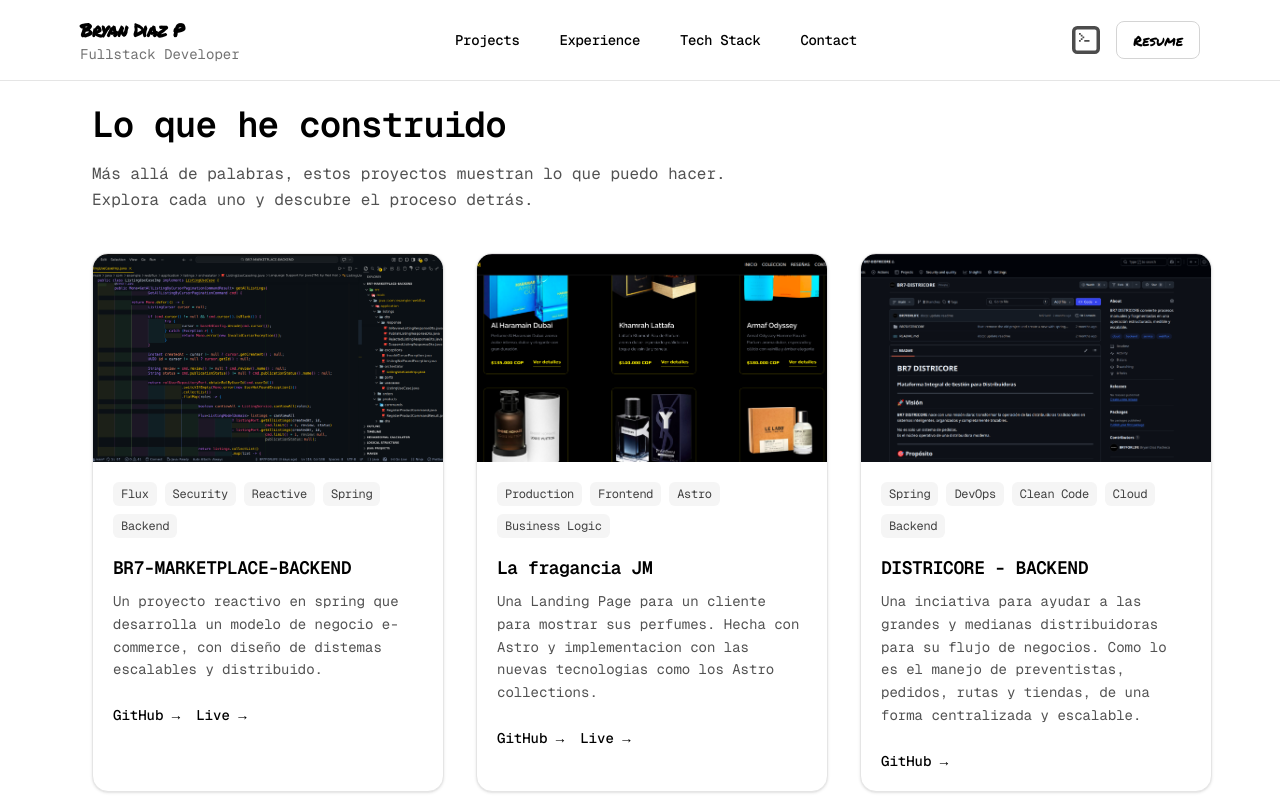
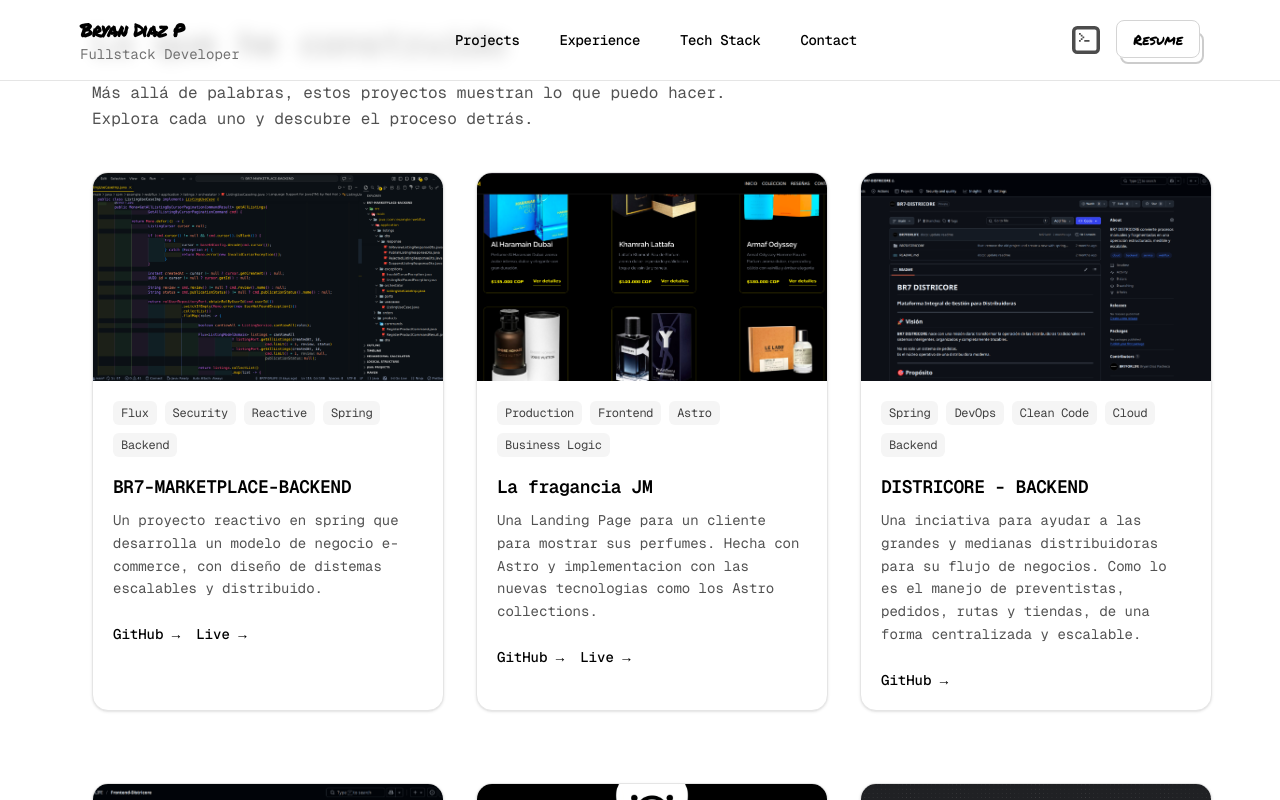
Before and after one commit to BR7FORLIFE/Portfolio-br7forlife, a React (Vite) app: page / in a window 1280 px wide. Built offline with nearby package versions, Linux system fonts and the light colour scheme.

Commit message:
feat: update Header component layout and styling for improved navigation and visual appeal

```diff
--- a/src/components/Header.jsx
+++ b/src/components/Header.jsx
@@ -1,15 +1,12 @@
 function Header() {
   return (
-        <header className="w-full border-b border-neutral-200 bg-white/80 backdrop-blur sticky top-0 z-50">
+    <header className="w-full border-b border-neutral-200 bg-white/80 backdrop-blur fixed top-0 z-50">
       <div className="max-w-7xl mx-auto px-6 md:px-12 lg:px-20 h-20 flex items-center justify-between">
-
         <div className="flex flex-col leading-tight">
           <h2 className="font-semibold font-permanent text-lg tracking-tight">
             Bryan Diaz P
           </h2>
-                    <span className="text-sm text-neutral-500">
-                        Fullstack Developer
-                    </span>
+          <span className="text-sm text-neutral-500">Fullstack Developer</span>
         </div>
 
         <nav className="hidden md:block">
@@ -43,19 +40,21 @@ function Header() {
             alt="console icon"
             className="w-7 h-auto opacity-70 hover:opacity-100 transition"
           />
-
+          <div className="relative h-auto group">
             <a
               href="/Fullstack-abril.pdf"
               target="_blank"
               rel="noopener noreferrer"
-                    className="px-4 py-2 text-sm font-permanent border border-neutral-300 rounded-lg hover:border-black hover:bg-black hover:text-white transition-all duration-300">
+              className="px-4 py-2 text-sm font-permanent border border-neutral-300 rounded-lg hover:border-black hover:bg-black hover:text-white transition-all duration-300 bg-white"
+            >
               Resume
             </a>
+            <div className="absolute w-full h-8 border-2 border-black/20 left-1 top-1 rounded-lg -z-10 group-hover:border-black transition-colors duration-300 ease-in-out"></div>
           </div>
-
+        </div>
       </div>
     </header>
-    )
+  );
 }
 
-export default Header
+export default Header;
```
Lines whose indentation alone changed are shown as unchanged.
